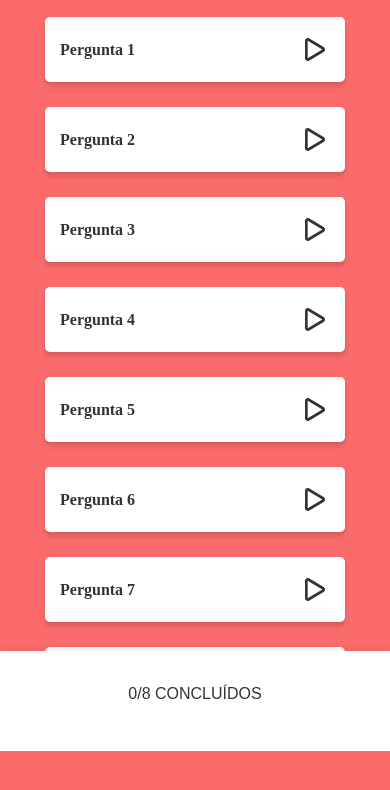
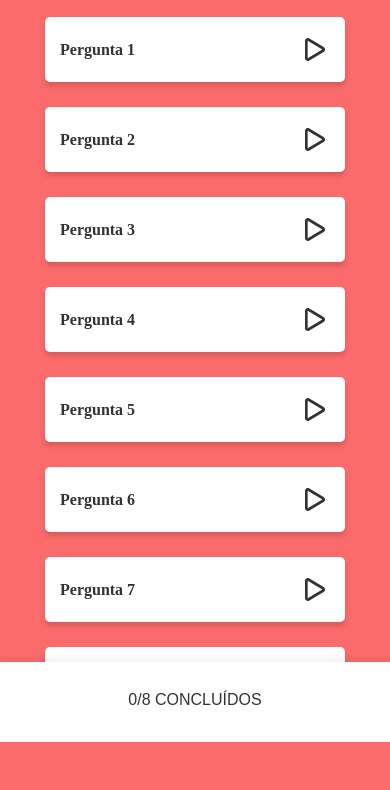
Before and after one commit to VictorFrancix/ZapRecall, a React app: page / in a window 390 px wide. Both pictures are taken after a click on the button "Iniciar Recall!". Shown: the part 102-892 px from the top of the page. Before the commit the page ends 844 px from the top, so only its background shows below. Built offline with nearby package versions, Linux system fonts and the light colour scheme; a web font is replaced by a local one.

Commit message:
correção de erros mobile

```diff
--- a/package.json
+++ b/package.json
@@ -3,6 +3,7 @@
   "version": "0.1.0",
   "private": true,
   "dependencies": {
+    "i": "^0.3.7",
     "react": "^17.0.2",
     "react-dom": "^17.0.2",
     "react-scripts": "^4.0.3"
--- a/src/css/style.css
+++ b/src/css/style.css
@@ -89,13 +89,12 @@ header img {
 
 main {
   width: 100%;
-  height: calc(100vh - 150px);
+  height: calc(100% - 200px);
   display: flex;
   flex-direction: column;
   align-items: center;
   margin-top: 59px;
   padding: 0 10px 0;
-  overflow: auto;
 }
 
 .deck {
@@ -104,6 +103,8 @@ main {
   display: flex;
   flex-direction: column;
   align-items: center;
+  margin-bottom: 80px;
+  overflow-y: auto;
 }
 
 .closed, .not-remember, .almost-not-remember, .zap{
@@ -236,7 +237,7 @@ main {
 footer {
   width: 100%;
   height: auto;
-  min-height: 100px;
+  min-height: 80px;
   background-color:  var(--white);
   display: flex;
   justify-content: center;
@@ -244,6 +245,7 @@ footer {
   flex-direction: column;
   box-shadow: 0px -4px 6px rgba(0, 0, 0, 0.05);
   position: fixed;
+  bottom: 0;
   z-index: 1;
 }
 
@@ -252,7 +254,7 @@ footer p {
   font-size: 16px;
   line-height: 14px;
   color: var(--p);
-  margin-bottom: 15px;
+  margin-bottom: 5px;
 }
 
 footer .title{
@@ -264,10 +266,12 @@ footer .title{
   align-items: center;
   justify-content: center;
   text-align: center;
+  margin-bottom: 10px;
 }
 
 .status-icon img{
   margin-right: 5px;
+  margin-bottom: 10px;
 }
 
 footer .title img{
@@ -276,7 +280,7 @@ footer .title img{
 }
 
 .final-text{
-  margin-top: 30px;
+  margin-top: 40px;
 }
 
 *::-webkit-scrollbar {
```
Also changed, not shown: 1 other file.
